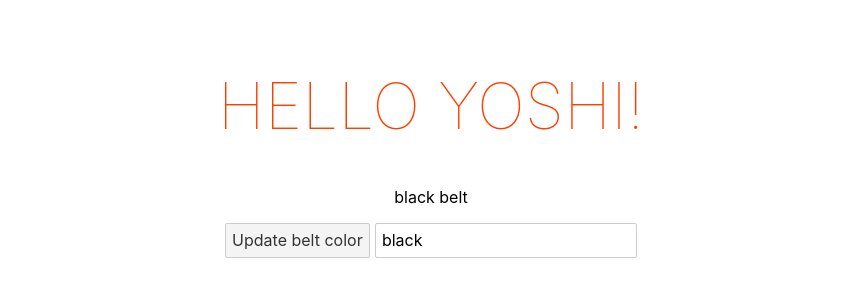
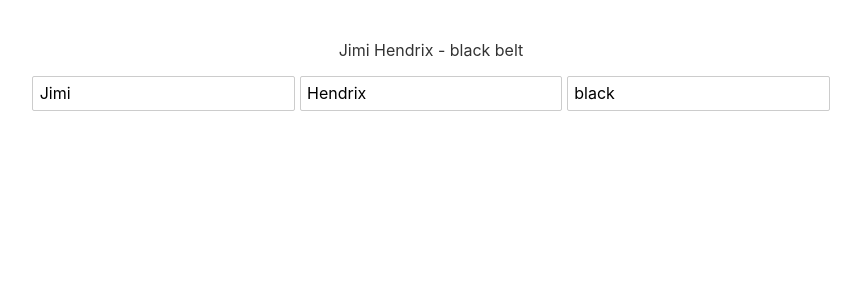
Before and after one commit to alaqsaka/learn-sveltejs, a Svelte app: page / in a window 1280 px wide. Shown: the top 300 px of the page, without its empty margins (209-1070 px from the left). Built offline with nearby package versions, Linux system fonts and the light colour scheme.

Commit message:
Learn reactive values

```diff
--- a/src/App.svelte
+++ b/src/App.svelte
@@ -1,6 +1,13 @@
 <script>
-	let name = 'Yoshi';
+	let firstName = 'Jimi';
+	let lastName = 'Hendrix';
 	let beltColour = 'black';
+
+	$: fullname = `${firstName} ${lastName}`;
+	$: {
+		console.log(beltColour);
+		console.log(fullname);
+	}
 
 	const handleClick = () => {
 		beltColour = 'Orange'
@@ -13,10 +20,9 @@
 </script>
 
 <main>
-	<h1>Hello {name}!</h1>
-	<p style="color: {beltColour}">{beltColour} belt</p>
-	<button on:click={handleClick}>Update belt color</button>
-	<!-- <input type="text" on:input={handleInput} value={beltColour}> -->
+	<p>{fullname} - {beltColour} belt</p>
+	<input type="text" bind:value={firstName}>
+	<input type="text" bind:value={lastName}>
 	<input type="text" bind:value={beltColour}>
 </main>
 <style>
```
